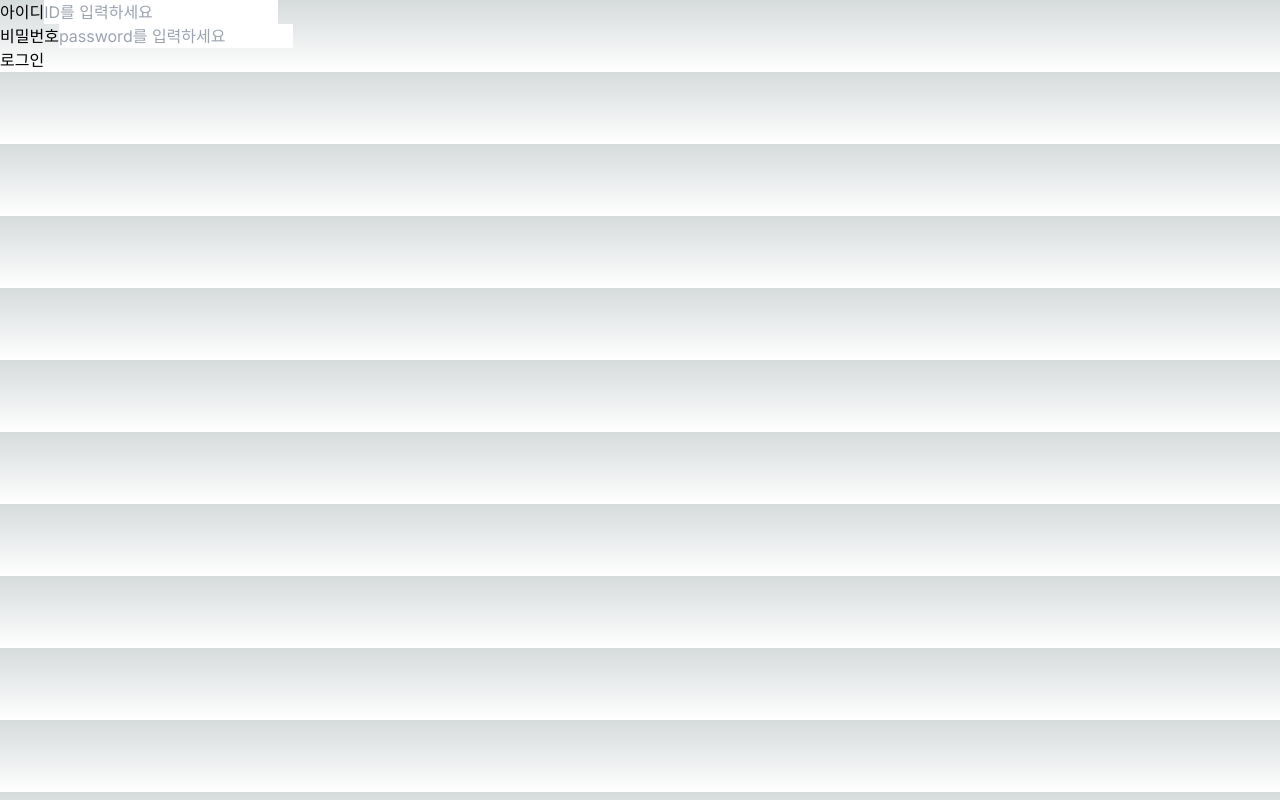
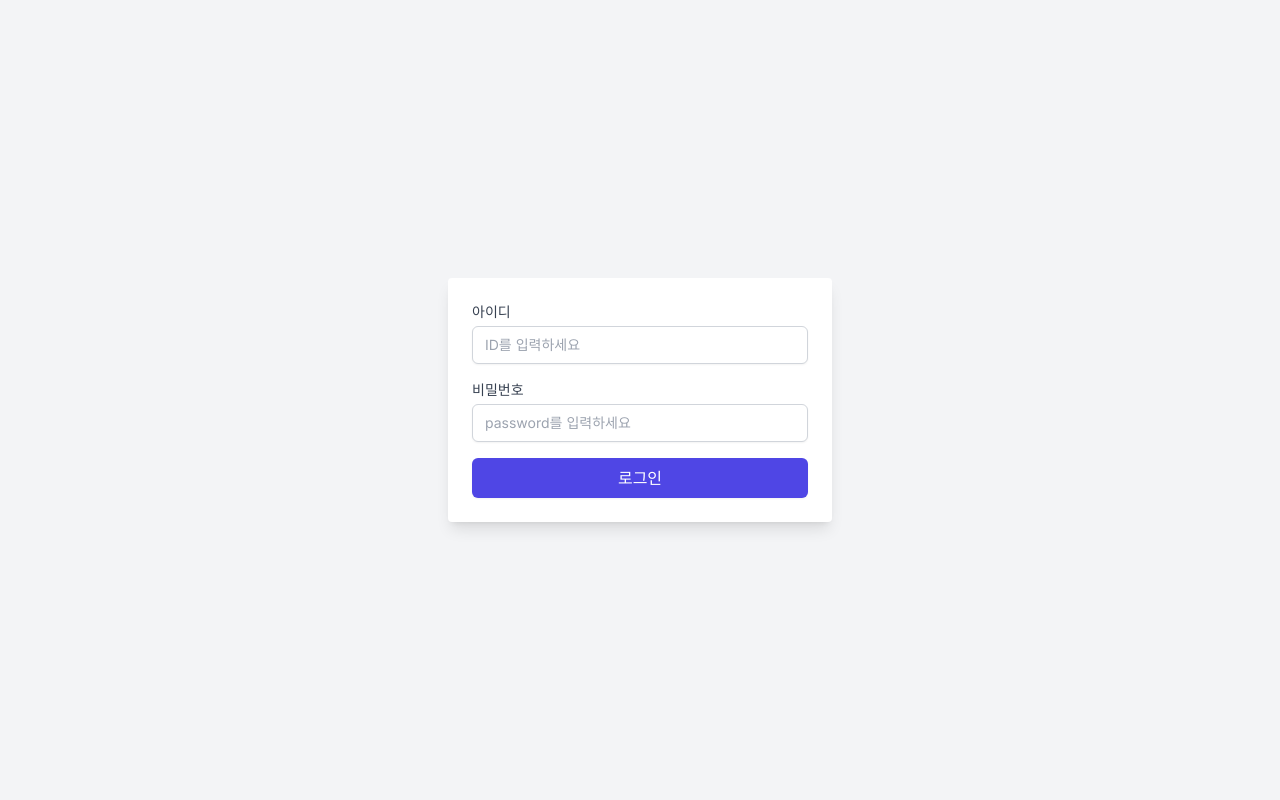
Before and after one commit to KDT-IaaS-Class-Two-Group/KDT-IaaS-2-ProjectA-1team, a Next.js app in the folder frontnext/: page / in a window 1280 px wide. Built offline with nearby package versions, Linux system fonts and the light colour scheme.

Commit message:
:art: 정호연 : styles edit

```diff
--- a/frontnext/src/app/ui/styles/TotalStyles.ts
+++ b/frontnext/src/app/ui/styles/TotalStyles.ts
@@ -34,6 +34,17 @@ const TotalStyles = {
   LoginCardTitle: 'text-xl font-bold text-gray-800',
   LoginCardSubtitle: 'text-sm text-gray-500',
   LoginCardLink: 'text-blue-600 hover:text-blue-700 underline',
+  LoginInput:
+    'mt-1 block w-full px-3 py-2 border border-gray-300 rounded-md shadow-sm focus:outline-none focus:ring-indigo-500 focus:border-indigo-500 sm:text-sm',
+  LoginForm: 'bg-white p-6 rounded shadow-lg w-full max-w-sm',
+  LoginButton:
+    'w-full bg-indigo-600 text-white py-2 px-4 rounded-md shadow-sm hover:bg-indigo-700 focus:outline-none focus:ring-2 focus:ring-offset-2 focus:ring-indigo-500',
+  LoginContainer: 'flex items-center justify-center min-h-screen bg-gray-100',
+  LoginLabel: 'block text-sm font-medium text-gray-700',
+  LoginMessageContainer: 'text-center',
+  LoginLabelInputContainer: 'mb-4',
+  LoginSuccessText: 'text-blue-500 text-4xl font-bold',
+  LoginFailureText: 'text-red-500 text-4xl font-bold',
 
   // Create Table Modal Styles
   CreateTableModalContainer: 'flex flex-col items-start mb-2.5 w-full',
```
